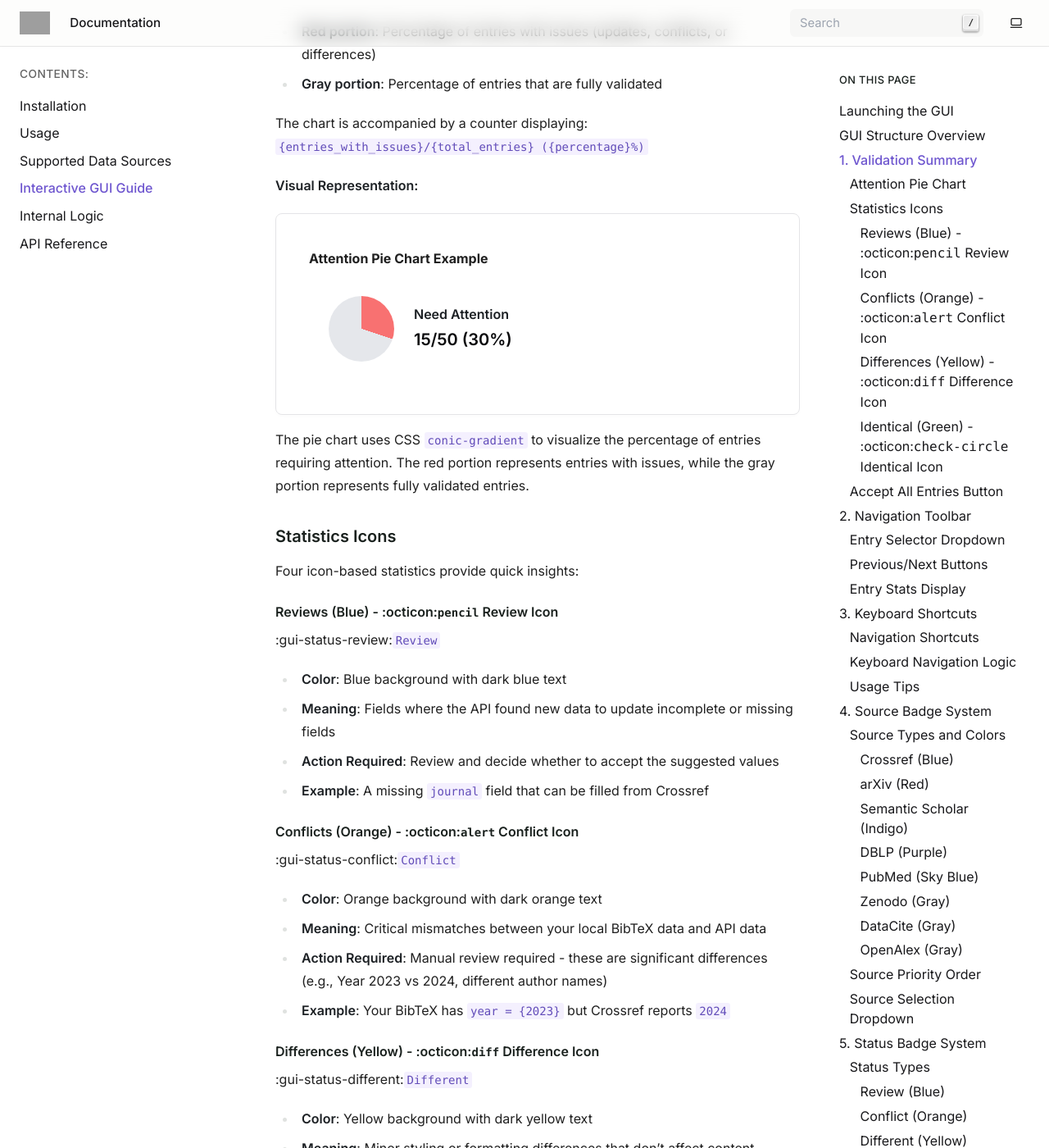
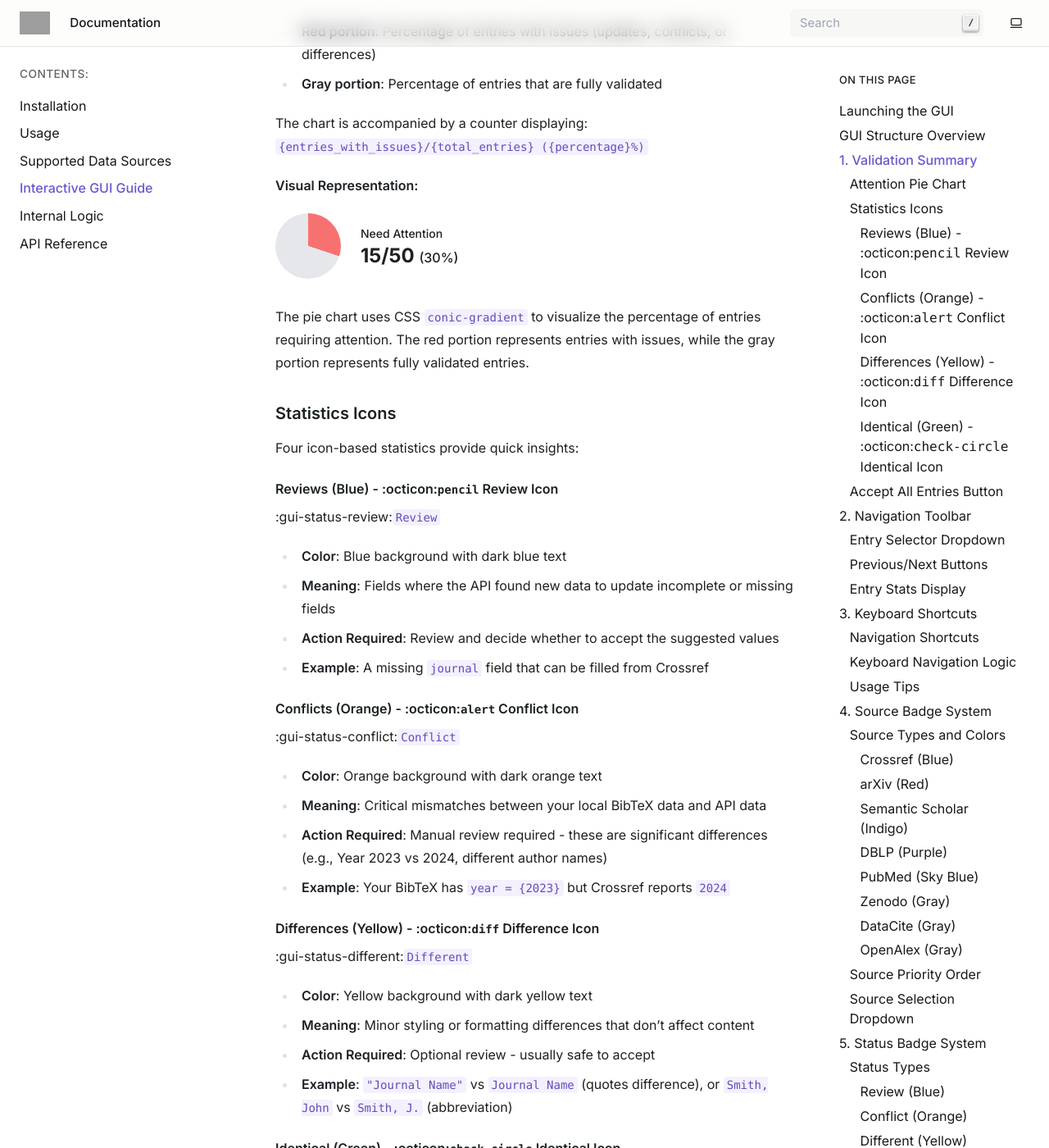
Before and after one commit to bet-lab/reference-validator, a Sphinx documentation site: the page built from docs/source/gui.md, in a window 1280 px wide and 1400 px high, scrolled down 1804 px. Shown: the whole window at 82% size. Built offline with Sphinx 7.4.7, drawn with Linux system fonts in a browser that asks for light colours; some of the changed text lies outside the part shown; grey boxes are pictures that could not be loaded.

Commit message:
docs: Refine GUI documentation by adjusting pie chart layout and updating interaction flow grid presentation.

`````diff
--- a/docs/source/_static/custom.css
+++ b/docs/source/_static/custom.css
@@ -318,7 +318,7 @@
   height: 80px;
   border-radius: 50%;
   display: inline-block;
-  margin: 0.5rem;
+  /* margin: 0.5rem; Removed for better flex alignment */
   position: relative;
 }
 
--- a/docs/source/gui.md
+++ b/docs/source/gui.md
@@ -54,17 +54,13 @@
 
 **Visual Representation:**
 
-```{card} Attention Pie Chart Example
-:class-card: sd-shadow-sm
-
-<div style="display: flex; align-items: center; gap: 1rem; padding: 1rem;">
+<div style="display: flex; align-items: center; gap: 1.5rem;">
     <div class="pie-chart" style="--pie-percentage: 30%; flex-shrink: 0;"></div>
-    <div>
-        <strong>Need Attention</strong><br>
-        <span style="font-size: 1.25rem; font-weight: 600;">15/50 (30%)</span>
+    <div style="display: flex; flex-direction: column;">
+        <span style="font-size: 0.875rem; color: var(--muted-foreground); font-weight: 500;">Need Attention</span>
+        <span style="font-size: 1.5rem; font-weight: 700; line-height: 1.2;">15/50 <span style="font-size: 1rem; color: var(--muted-foreground); font-weight: 500;">(30%)</span></span>
     </div>
 </div>
-```
 
 The pie chart uses CSS `conic-gradient` to visualize the percentage of entries requiring attention. The red portion represents entries with issues, while the gray portion represents fully validated entries.
 
@@ -125,37 +121,37 @@
 2. Second click (within 3 seconds): Processes all changes
 3. After 3 seconds: Button reverts to normal state if not confirmed
 
-**Visual States:**
+**Interaction Flow:**
 
-````{grid} 1 1 2 2
+````{grid} 1 1 4 4
 :gutter: 2
+:class-container: items-center text-center
 
-```{grid-item-card} Normal State
-:class-card: sd-shadow-sm
+```{grid-item}
+**1. Initial**
 
 <div class="badge badge-status-review inline-flex items-center gap-2">
     :octicon:`check-circle` Accept All Entries
 </div>
 ```
 
-```{grid-item-card} Confirm State
-:class-card: sd-shadow-sm
+```{grid-item}
+**2. Confirm** (Click 1)
 
 <span class="badge badge-destructive">Click again to confirm</span>
 ```
 
-```{grid-item-card} Processing State
-:class-card: sd-shadow-sm
+```{grid-item}
+**3. Processing** (Click 2)
 
 <span class="badge badge-muted">Processing...</span>
 ```
 
-```{grid-item-card} Success State
-:class-card: sd-shadow-sm
+```{grid-item}
+**4. Done**
 
 <span class="badge badge-status-accepted">All Accepted</span>
 ```
-
 ````
 
 ## 2. Navigation Toolbar
`````
